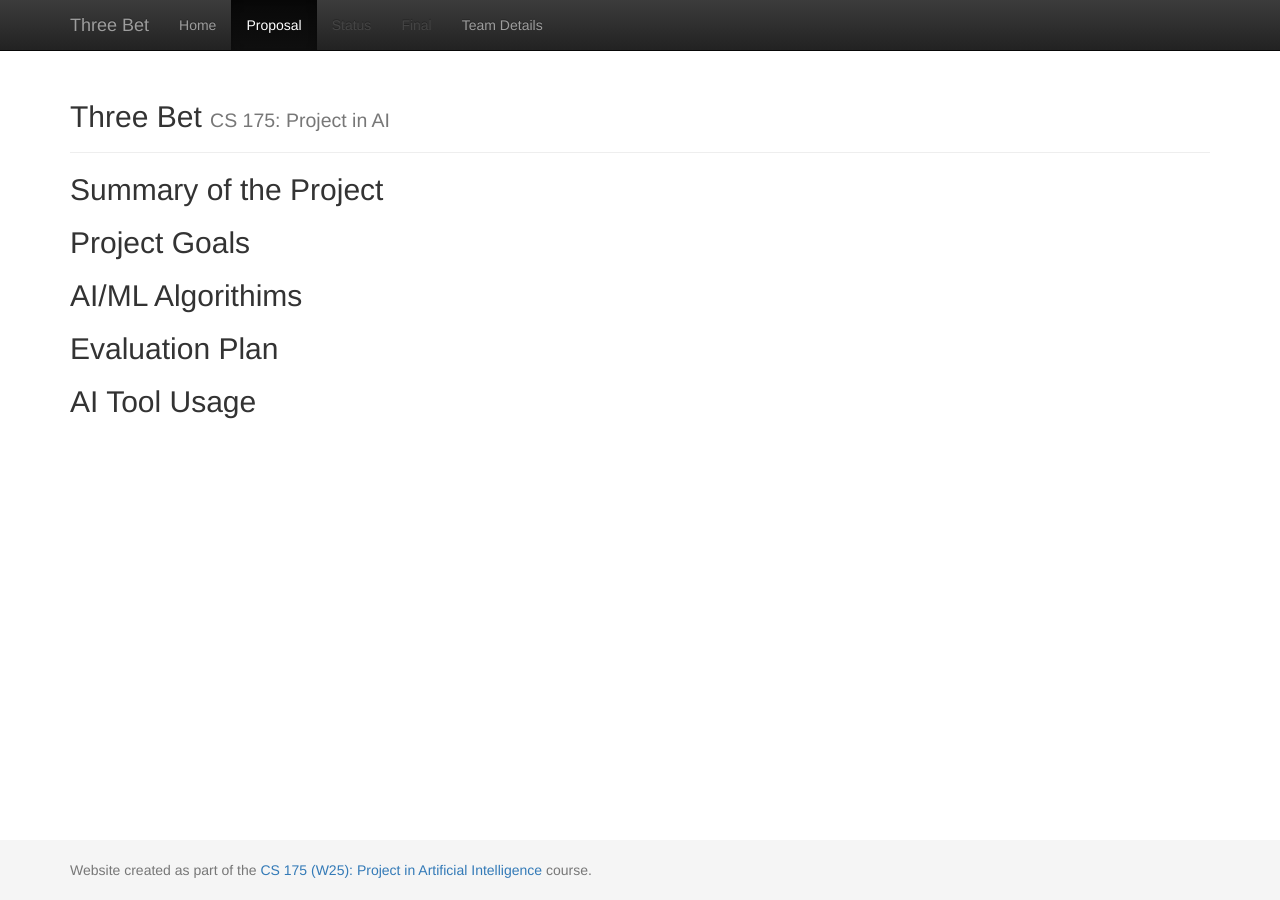
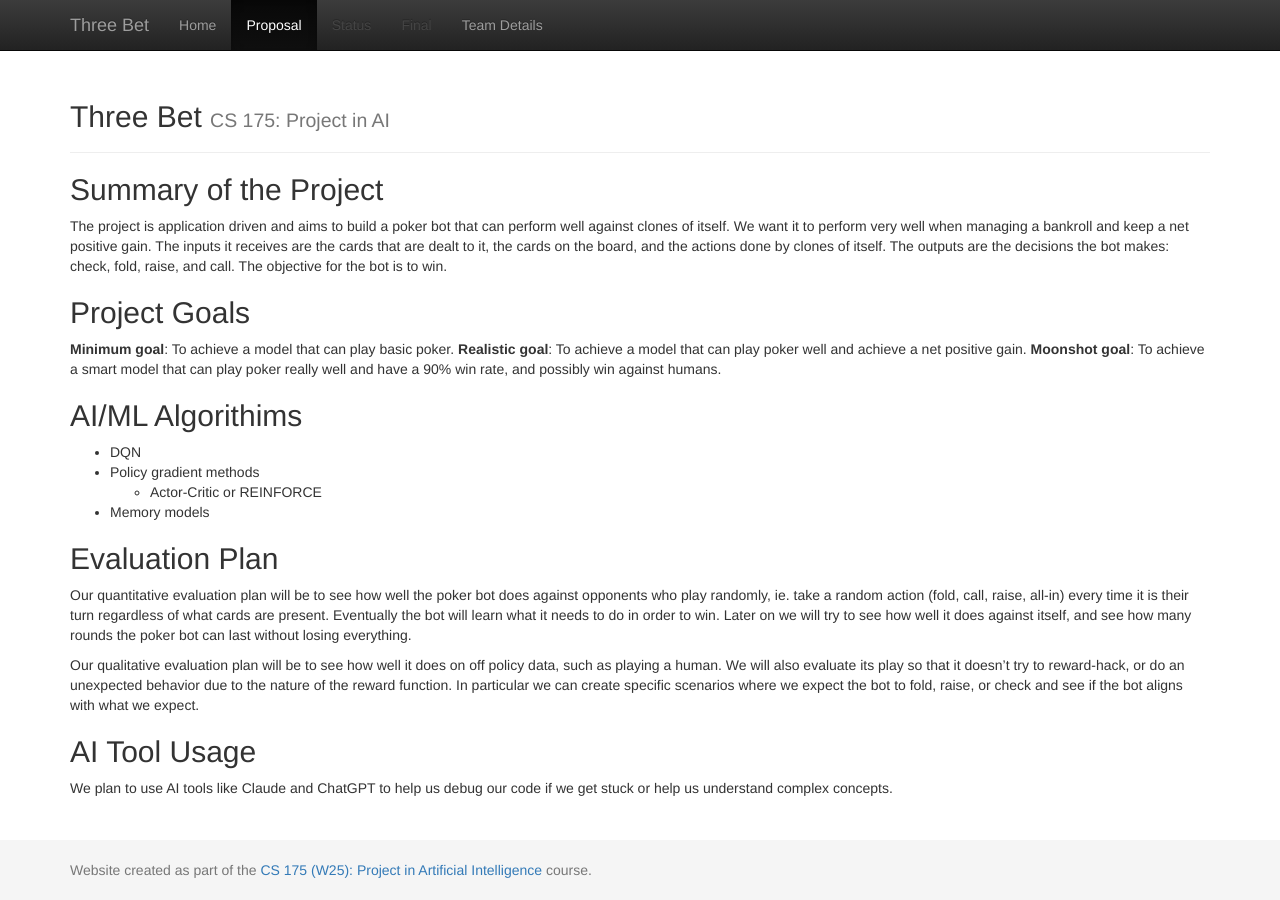
Before and after one commit to AdithyaBollu/Group42-Three-Bet, a Jekyll site: the page built from docs/proposal.md, in a window 1280 px wide. Built offline with Jekyll 4.4.1, drawn with Linux system fonts in a browser that asks for light colours.

Commit message:
Update proposal.md

```diff
--- a/docs/proposal.md
+++ b/docs/proposal.md
@@ -5,12 +5,27 @@ title: Proposal
 
 
 ## Summary of the Project
+The project is application driven and aims to build a poker bot that can perform well against clones of itself. We want it to perform very well when managing a bankroll and keep a net positive gain. The inputs it receives are the cards that are dealt to it, the cards on the board, and the actions done by clones of itself. The outputs are the decisions the bot makes: check, fold, raise, and call. The objective for the bot is to win.
 
 
 ## Project Goals
+**Minimum goal**: To achieve a model that can play basic poker.
+**Realistic goal**: To achieve a model that can play poker well and achieve a net positive gain.
+**Moonshot goal**: To achieve a smart model that can play poker really well and have a 90% win rate, and possibly win against humans.
+
 
 ## AI/ML Algorithims
+- DQN
+- Policy gradient methods
+  - Actor-Critic or REINFORCE
+- Memory models
+
 
 ## Evaluation Plan
+Our quantitative evaluation plan will be to see how well the poker bot does against opponents who play randomly, ie. take a random action (fold, call, raise, all-in) every time it is their turn regardless of what cards are present. Eventually the bot will learn what it needs to do in order to win. Later on we will try to see how well it does against itself, and see how many rounds the poker bot can last without losing everything.
+
+Our qualitative evaluation plan will be to see how well it does on off policy data, such as playing a human. We will also evaluate its play so that it doesn’t try to reward-hack, or do an unexpected behavior due to the nature of the reward function. In particular we can create specific scenarios where we expect the bot to fold, raise, or check and see if the bot aligns with what we expect.
+
 
 ## AI Tool Usage
+We plan to use AI tools like Claude and ChatGPT to help us debug our code if we get stuck or help us understand complex concepts.
```
